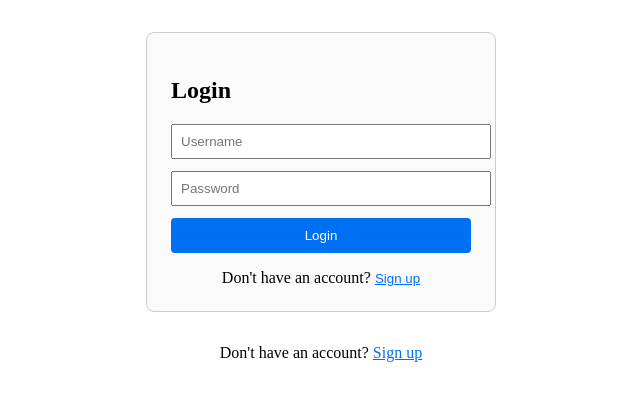
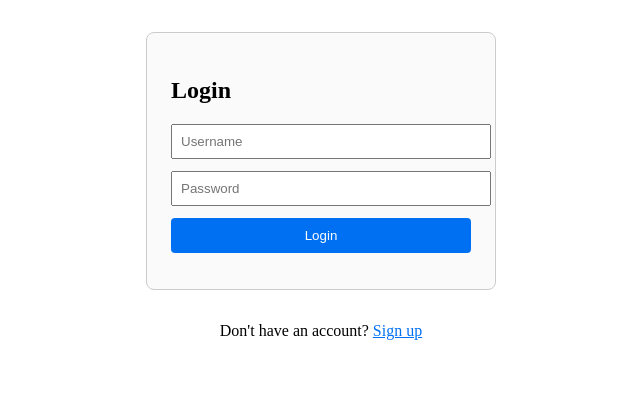
Before and after one commit to SHIVARAM2208/signuppage, a React (Create React App) app: page /login in a window 1280 px wide. Shown: the top 400 px of the page, without its empty margins (319-959 px from the left). Built offline with nearby package versions, Linux system fonts and the light colour scheme.

Commit message:
Update AuthForm.js

```diff
--- a/src/AuthForm.js
+++ b/src/AuthForm.js
@@ -1,6 +1,6 @@
 import React, { useState } from 'react';
 
-export default function AuthForm({ mode, onLogin, setMode }) {
+export default function AuthForm({ mode, onLogin }) {
   const [form, setForm] = useState({ username: '', password: '' });
   const [msg, setMsg] = useState('');
   const [loading, setLoading] = useState(false);
@@ -60,31 +60,6 @@ export default function AuthForm({ mode, onLogin, setMode }) {
         {loading ? 'Please wait...' : (mode === 'signup' ? 'Sign Up' : 'Login')}
       </button>
       <div style={{ marginTop: 12, color: msg.includes('success') ? 'green' : 'red' }}>{msg}</div>
-      <div style={{ marginTop: 16, textAlign: 'center' }}>
-        {mode === 'login' ? (
-          <span>
-            Don&apos;t have an account?{' '}
-            <button
-              type="button"
-              onClick={() => setMode('signup')}
-              style={{ background: 'none', border: 'none', color: '#0070f3', cursor: 'pointer', textDecoration: 'underline', padding: 0 }}
-            >
-              Sign up
-            </button>
-          </span>
-        ) : (
-          <span>
-            Already have an account?{' '}
-            <button
-              type="button"
-              onClick={() => setMode('login')}
-              style={{ background: 'none', border: 'none', color: '#0070f3', cursor: 'pointer', textDecoration: 'underline', padding: 0 }}
-            >
-              Login
-            </button>
-          </span>
-        )}
-      </div>
     </form>
   );
 }
```
